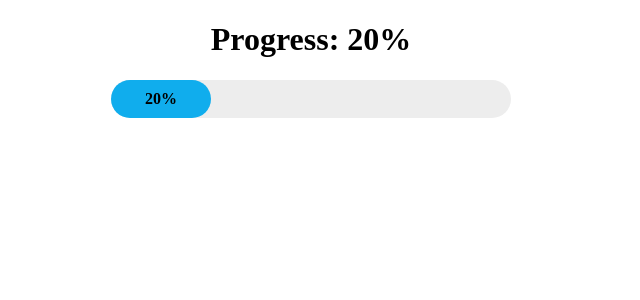
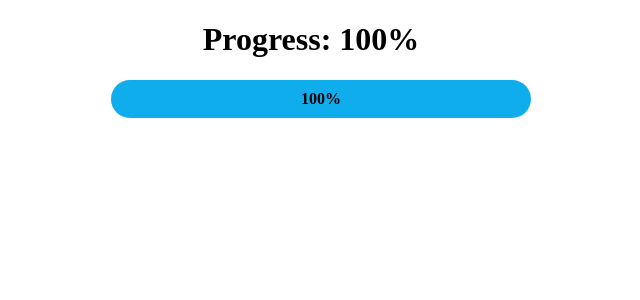
Before and after one commit to Mady93/cap06, an Angular app: page / in a window 1280 px wide. Shown: the top 300 px of the page, without its empty margins (329-969 px from the left). Built offline with nearby package versions, Linux system fonts and the light colour scheme.

Commit message:
aumento progress bar da padre a figlio commit

```diff
--- a/src/app/app.component.ts
+++ b/src/app/app.component.ts
@@ -1,12 +1,31 @@
-import { Component } from '@angular/core';
+import { Component,OnInit,OnDestroy } from '@angular/core';
+import { AppModule } from './app.module';
 
 @Component({
   selector: 'app-root',
   templateUrl: './app.component.html',
   styleUrls: ['./app.component.css']
 })
-export class AppComponent {
+export class AppComponent implements OnInit{
   title = 'cap06';
+  //il costruttoreinizzializza proprieta e metodi
 
-  avanzamento:number = 20;
+  avanzamento: number = 0;
+  aumento: number = 20;
+
+  constructor() {
+
+
+  }
+
+  ngOnInit(): void {
+    setInterval(() => {
+      if (this.avanzamento + this.aumento < 100) {
+        this.avanzamento += this.aumento;
+      } else {
+        this.avanzamento = 100;
+      }
+    }, 1200);
+  }
+
 }
```
